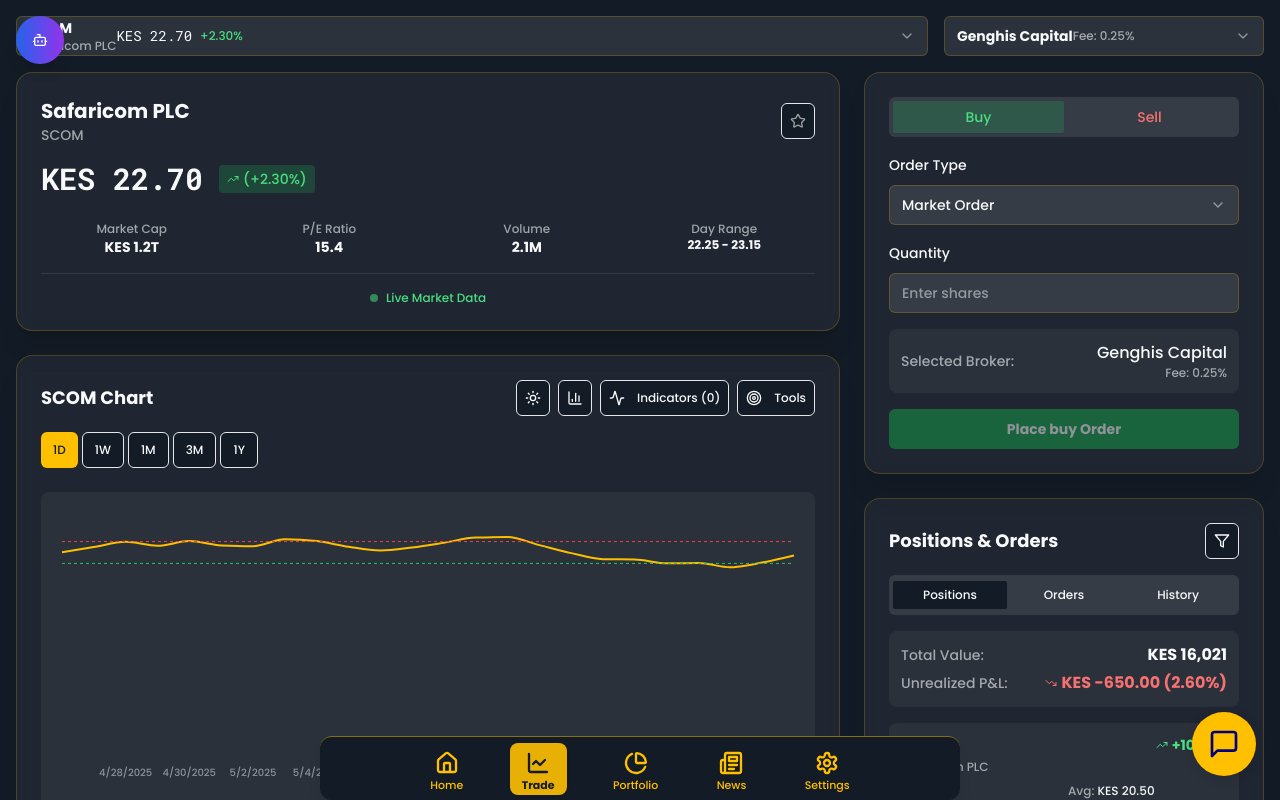
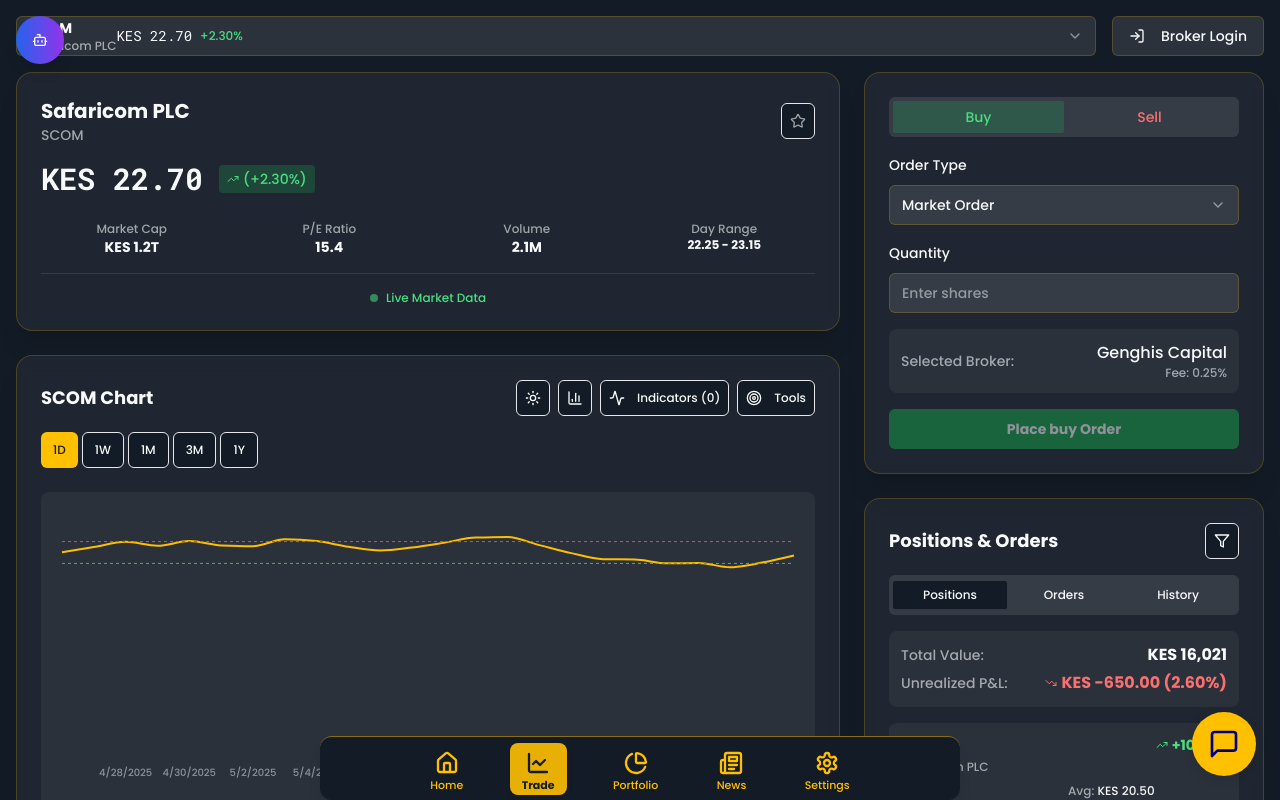
Before and after one commit to HisaHub/hisahub-stock-flow, a React (Vite) app: page /trade in a window 1280 px wide. Both pictures are taken after a click on the button "Login as Demo User". Shown: the top 800 px of the page. Built offline with nearby package versions, Linux system fonts and the light colour scheme.

Commit message:
Replace broker selector with login button
Replaced the broker selection dropdown in the trading page with a simple icon button that links to the broker login page.

```diff
--- a/src/components/trading/OrderPanel.tsx
+++ b/src/components/trading/OrderPanel.tsx
@@ -1,4 +1,3 @@
-
 import React, { useState } from "react";
 import { Button } from "@/components/ui/button";
 import { Input } from "@/components/ui/input";
@@ -28,25 +27,20 @@ interface Stock {
   change: number;
 }
 
-interface Broker {
-  id: string;
-  name: string;
-  fee: string;
+interface OrderPanelProps {
+  stock: Stock;
 }
 
-interface OrderPanelProps {
-  stock: Stock;
-  selectedBroker: string;
-  brokers: Broker[];
-}
-
-const OrderPanel: React.FC<OrderPanelProps> = ({ stock, selectedBroker, brokers }) => {
+const OrderPanel: React.FC<OrderPanelProps> = ({ stock }) => {
   const [orderType, setOrderType] = useState("market");
   const [quantity, setQuantity] = useState("");
   const [limitPrice, setLimitPrice] = useState("");
   const [stopPrice, setStopPrice] = useState("");
   const [showConfirmation, setShowConfirmation] = useState(false);
   const [orderSide, setOrderSide] = useState<"buy" | "sell">("buy");
+
+  // Default broker for now (can be updated when broker login is implemented)
+  const defaultBroker = { id: "genghis", name: "Genghis Capital", fee: "0.25%" };
 
   const calculateTotal = () => {
     const qty = parseFloat(quantity) || 0;
@@ -81,8 +75,7 @@ const OrderPanel: React.FC<OrderPanelProps> = ({ stock, selectedBroker, brokers
 
   const confirmOrder = () => {
     const { total } = calculateTotal();
-    const currentBroker = brokers.find(b => b.id === selectedBroker);
-    toast.success(`${orderSide.toUpperCase()} order placed for ${quantity} shares of ${stock.symbol} via ${currentBroker?.name} - Total: KES ${total.toFixed(2)}`);
+    toast.success(`${orderSide.toUpperCase()} order placed for ${quantity} shares of ${stock.symbol} via ${defaultBroker.name} - Total: KES ${total.toFixed(2)}`);
     setShowConfirmation(false);
     setQuantity("");
     setLimitPrice("");
@@ -90,7 +83,6 @@ const OrderPanel: React.FC<OrderPanelProps> = ({ stock, selectedBroker, brokers
   };
 
   const { subtotal, fee, total } = calculateTotal();
-  const currentBroker = brokers.find(b => b.id === selectedBroker);
 
   return (
     <div className="glass-card animate-fade-in">
@@ -120,7 +112,7 @@ const OrderPanel: React.FC<OrderPanelProps> = ({ stock, selectedBroker, brokers
             total={total}
             onPlaceOrder={handlePlaceOrder}
             orderSide="buy"
-            currentBroker={currentBroker}
+            currentBroker={defaultBroker}
           />
         </TabsContent>
 
@@ -140,7 +132,7 @@ const OrderPanel: React.FC<OrderPanelProps> = ({ stock, selectedBroker, brokers
             total={total}
             onPlaceOrder={handlePlaceOrder}
             orderSide="sell"
-            currentBroker={currentBroker}
+            currentBroker={defaultBroker}
           />
         </TabsContent>
       </Tabs>
@@ -178,7 +170,7 @@ const OrderPanel: React.FC<OrderPanelProps> = ({ stock, selectedBroker, brokers
             </div>
             <div className="flex justify-between">
               <span className="text-off-white/60">Broker:</span>
-              <span className="text-off-white">{currentBroker?.name}</span>
+              <span className="text-off-white">{defaultBroker.name}</span>
             </div>
             <div className="flex justify-between">
               <span className="text-off-white/60">Broker Fee:</span>
@@ -222,7 +214,7 @@ interface OrderFormProps {
   total: number;
   onPlaceOrder: () => void;
   orderSide: "buy" | "sell";
-  currentBroker?: Broker;
+  currentBroker?: { id: string; name: string; fee: string };
 }
 
 const OrderForm: React.FC<OrderFormProps> = ({
--- a/src/pages/Trade.tsx
+++ b/src/pages/Trade.tsx
@@ -11,6 +11,8 @@ import {
   SelectTrigger,
   SelectValue,
 } from "@/components/ui/select";
+import { Button } from "@/components/ui/button";
+import { LogIn } from "lucide-react";
 import TradingChart from "../components/trading/TradingChart";
 import StockSummary from "../components/trading/StockSummary";
 import OrderPanel from "../components/trading/OrderPanel";
@@ -24,19 +26,17 @@ import { useFinancialData } from "../contexts/FinancialDataContext";
 const Trade: React.FC = () => {
   const { state } = useFinancialData();
   const [selectedStock, setSelectedStock] = useState(state.stocks[0]);
-  const [selectedBroker, setSelectedBroker] = useState("genghis");
-
-  const brokers = [
-    { id: "genghis", name: "Genghis Capital", fee: "0.25%" },
-    { id: "kestrel", name: "Kestrel Capital", fee: "0.30%" },
-    { id: "cytonn", name: "Cytonn Investments", fee: "0.28%" },
-  ];
 
   const handleStockChange = (stockSymbol: string) => {
     const stock = state.stocks.find(s => s.symbol === stockSymbol);
     if (stock) {
       setSelectedStock(stock);
     }
+  };
+
+  const handleBrokerLogin = () => {
+    // TODO: Navigate to broker integration page
+    console.log("Navigate to broker login page");
   };
 
   // Update selected stock when prices change
@@ -52,7 +52,7 @@ const Trade: React.FC = () => {
       <HisaAIButton />
 
       <main className="flex-1 w-full max-w-7xl mx-auto flex flex-col px-2 sm:px-4 py-4">
-        {/* Stock and Broker Selector Row */}
+        {/* Stock Selector and Broker Login Row */}
         <div className="mb-4 flex flex-col sm:flex-row gap-4">
           {/* Stock Selector */}
           <div className="flex-1">
@@ -94,32 +94,16 @@ const Trade: React.FC = () => {
             </Select>
           </div>
 
-          {/* Broker Selector */}
-          <div className="w-full sm:w-80">
-            <Select value={selectedBroker} onValueChange={setSelectedBroker}>
-              <SelectTrigger className="w-full bg-white/10 border-secondary/20 text-off-white">
-                <SelectValue>
-                  <div className="flex items-center justify-between w-full">
-                    <span className="font-semibold">
-                      {brokers.find(b => b.id === selectedBroker)?.name}
-                    </span>
-                    <span className="text-xs text-off-white/60">
-                      Fee: {brokers.find(b => b.id === selectedBroker)?.fee}
-                    </span>
-                  </div>
-                </SelectValue>
-              </SelectTrigger>
-              <SelectContent className="bg-primary border-secondary/20">
-                {brokers.map((broker) => (
-                  <SelectItem key={broker.id} value={broker.id} className="text-off-white focus:bg-white/10">
-                    <div className="flex justify-between items-center w-full">
-                      <span>{broker.name}</span>
-                      <span className="text-xs text-off-white/60 ml-2">{broker.fee}</span>
-                    </div>
-                  </SelectItem>
-                ))}
-              </SelectContent>
-            </Select>
+          {/* Broker Login Button */}
+          <div className="w-full sm:w-auto">
+            <Button
+              onClick={handleBrokerLogin}
+              className="w-full sm:w-auto bg-white/10 hover:bg-white/20 border border-secondary/20 text-off-white px-4 py-2 h-full"
+              variant="outline"
+            >
+              <LogIn className="w-5 h-5 mr-2" />
+              Broker Login
+            </Button>
           </div>
         </div>
 
@@ -133,7 +117,7 @@ const Trade: React.FC = () => {
 
           {/* Right Column - Trading Panel */}
           <div className="space-y-4 sm:space-y-6">
-            <OrderPanel stock={selectedStock} selectedBroker={selectedBroker} brokers={brokers} />
+            <OrderPanel stock={selectedStock} />
 
             {/* Mobile Tabs for additional content */}
             <div className="lg:hidden">
```
